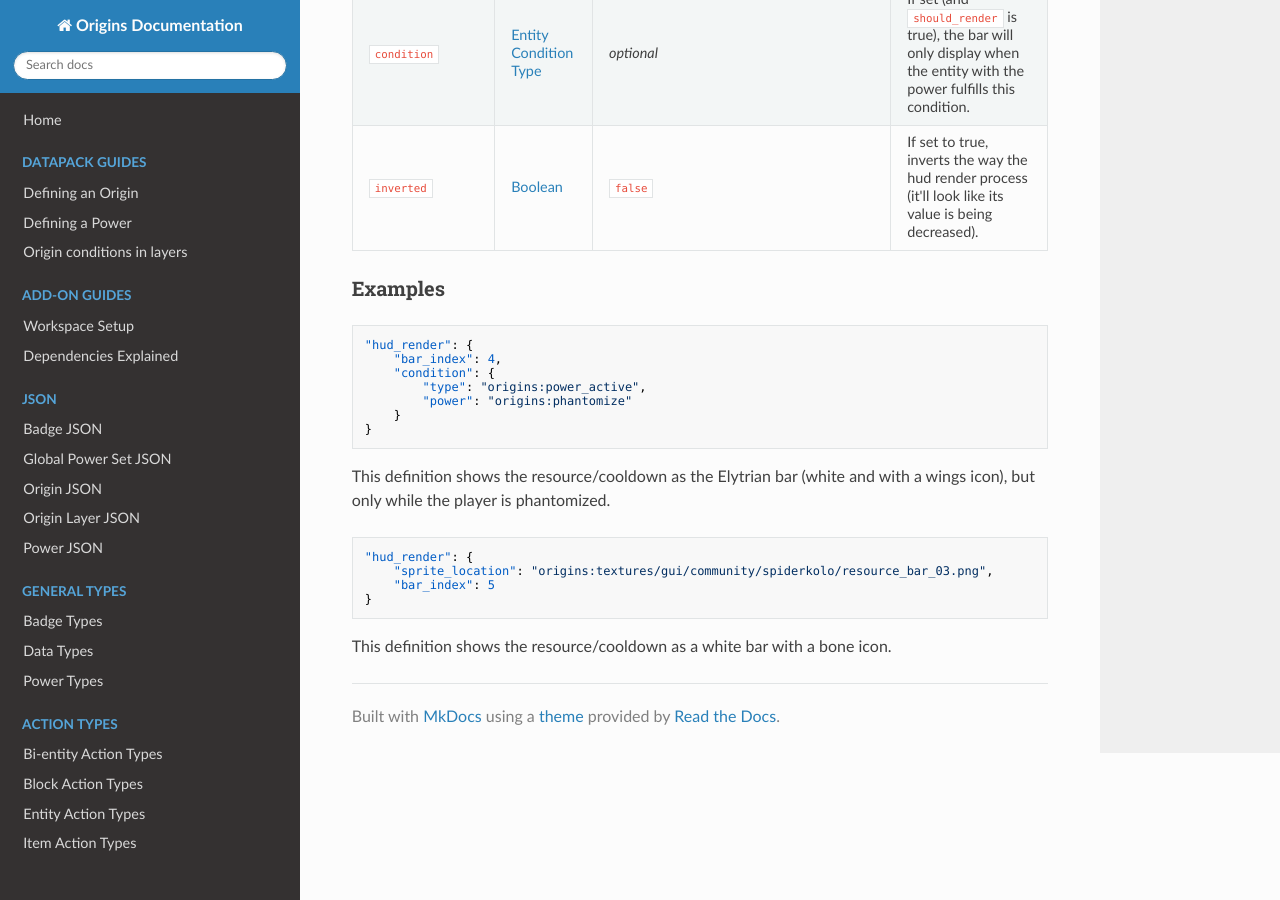
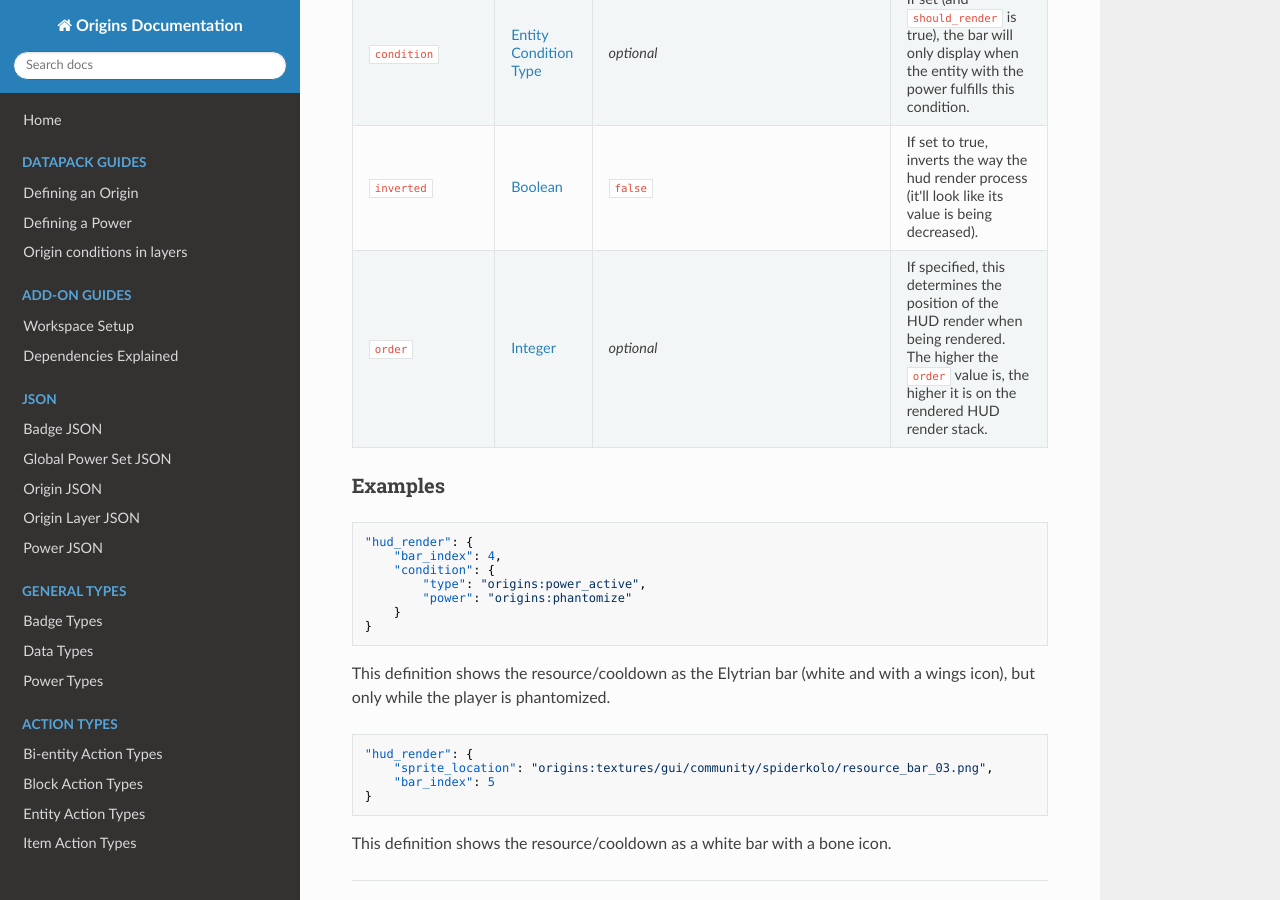
Before and after one commit to apace100/origins-docs, an MkDocs documentation site: the page built from docs/types/data_types/hud_render.md, in a window 1280 px wide and 900 px high, scrolled down 967 px. Built offline with MkDocs 1.6.1, drawn with Linux system fonts in a browser that asks for light colours; nearby versions of some CDN libraries.

Commit message:
Updated `hud_render.md` (Data Type) + Added the new `order` field

```diff
--- a/docs/types/data_types/hud_render.md
+++ b/docs/types/data_types/hud_render.md
@@ -24,6 +24,7 @@ Field  | Type | Default | Description
 `icon_index` | [Integer](integer.md) | `0` | The indexed position of the icon on the sprite to use. Please note that indexes start at `0`.
 `condition` | [Entity Condition Type](../entity_condition_types.md) | _optional_ | If set (and `should_render` is true), the bar will only display when the entity with the power fulfills this condition.
 `inverted` | [Boolean](boolean.md) | `false` | If set to true, inverts the way the hud render process (it'll look like its value is being decreased).
+`order` | [Integer](integer.md) | *optional* | If specified, this determines the position of the HUD render when being rendered. The higher the `order` value is, the higher it is on the rendered HUD render stack.
 
 
 ### Examples
```
